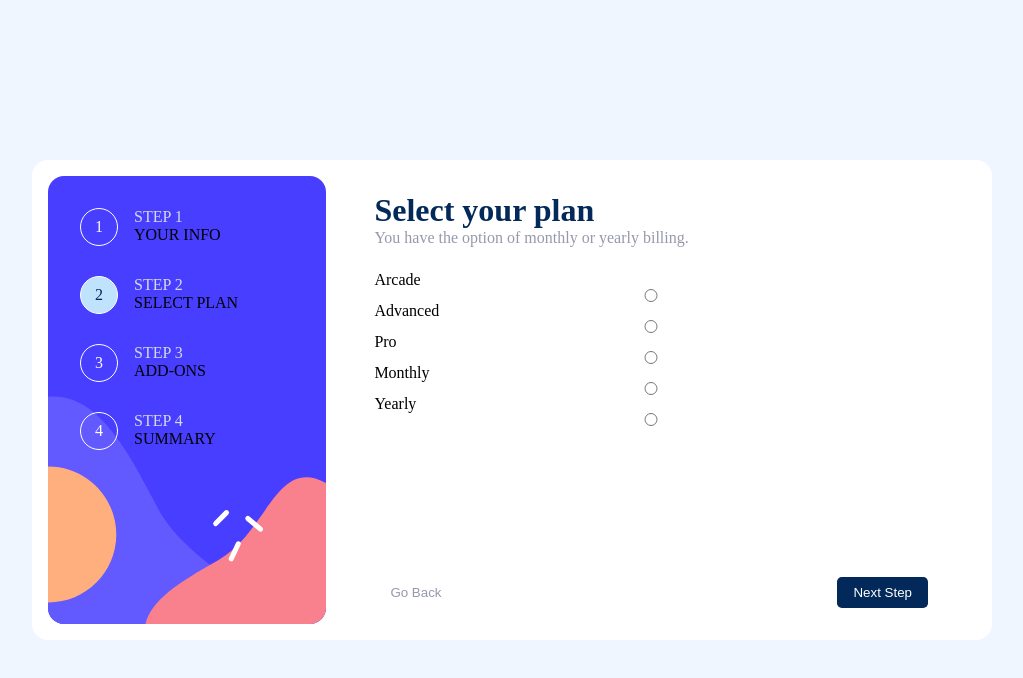
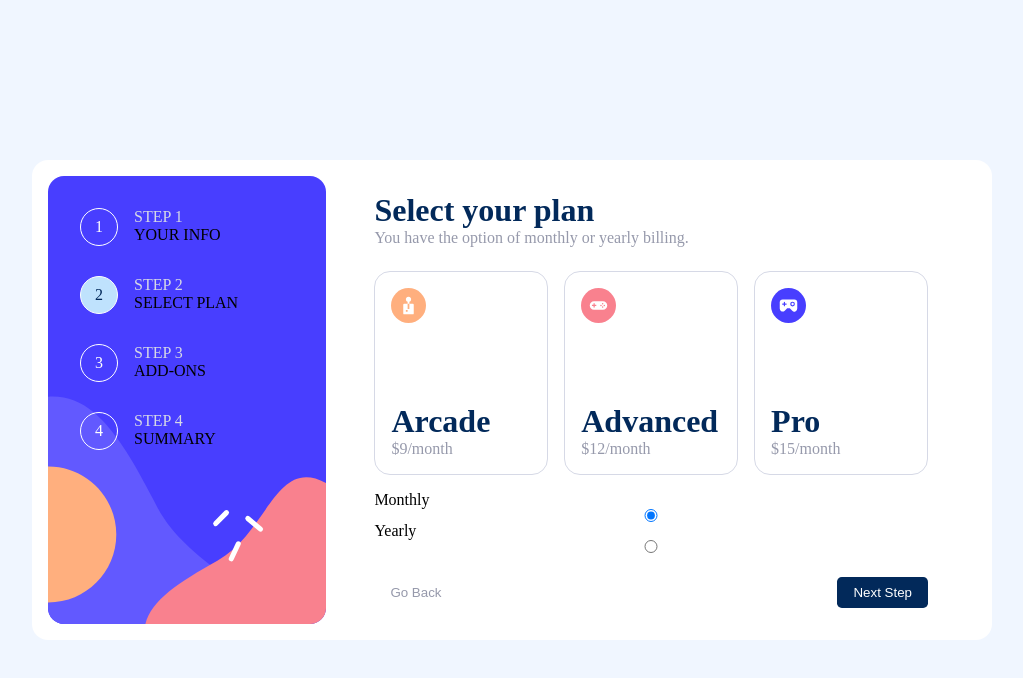
Before and after one commit to CristianB13/multi-step-form-app, an Angular app: page / in a window 1280 px wide. Both pictures are taken after a click on the button "Next Step". Shown: the top 678 px of the page, without its empty margins (128-1151 px from the left). Built offline with nearby package versions, Linux system fonts and the light colour scheme.

Commit message:
update second step of the multi-step-form component

```diff
--- a/src/app/app.module.ts
+++ b/src/app/app.module.ts
@@ -4,11 +4,13 @@ import { ReactiveFormsModule } from '@angular/forms';
 
 import { AppComponent } from './app.component';
 import { MultiStepFormComponent } from './components/multi-step-form/multi-step-form.component';
+import { FormRadioButtonComponent } from './components/form-radio-button/form-radio-button.component';
 
 @NgModule({
   declarations: [
     AppComponent,
-    MultiStepFormComponent
+    MultiStepFormComponent,
+    FormRadioButtonComponent
   ],
   imports: [
     BrowserModule,
--- a/src/app/components/multi-step-form/multi-step-form.component.html
+++ b/src/app/components/multi-step-form/multi-step-form.component.html
@@ -30,9 +30,11 @@
                   personalInfo.get('name')?.dirty)
               "
               class="errors"
-            ><div *ngIf="personalInfo.get('name')?.errors?.['required']">
+            >
+              <div *ngIf="personalInfo.get('name')?.errors?.['required']">
                 This field is required
-            </div></div>
+              </div>
+            </div>
           </div>
           <input type="text" name="name" id="name" formControlName="name" />
         </div>
@@ -46,9 +48,14 @@
                   personalInfo.get('email')?.dirty)
               "
               class="errors"
-            ><div *ngIf="personalInfo.get('email')?.errors?.['required']">
+            >
+              <div *ngIf="personalInfo.get('email')?.errors?.['required']">
                 This field is required
-            </div></div>
+              </div>
+              <div *ngIf="personalInfo.get('email')?.errors?.['pattern']">
+                Not a valid email
+              </div>
+            </div>
           </div>
           <input type="text" name="email" id="email" formControlName="email" />
         </div>
@@ -62,9 +69,11 @@
                   personalInfo.get('phone')?.dirty)
               "
               class="errors"
-            ><div *ngIf="personalInfo.get('phone')?.errors?.['required']">
+            >
+              <div *ngIf="personalInfo.get('phone')?.errors?.['required']">
                 This field is required
-            </div></div>
+              </div>
+            </div>
           </div>
           <input type="text" name="phone" id="phone" formControlName="phone" />
         </div>
@@ -75,23 +84,53 @@
     </div>
   </div>
   <div *ngIf="step === 2" class="form-step">
-    <div class="form-group">
+    <div class="form-group" [formGroup]="plan">
       <div class="header">
         <h1>Select your plan</h1>
         <p>You have the option of monthly or yearly billing.</p>
       </div>
-      <div [formGroup]="plan">
+      <div class="form-group-inputs">
+        <div class="radio-inputs">
           <div class="form-control">
-          <label for="name">Arcade</label>
-          <input type="radio" formControlName="type" value="Arcade" />
+            <app-form-radio-button
+              title="Arcade"
+              [info]="
+                plan.get('option')?.value == 'monthly' ? '$9/month' : '$90/year'
+              "
+              [controlGroup]="plan"
+              controlName="type"
+              iconUrl="../../../assets/images/icon-arcade.svg"
+              value="Arcade"
+            ></app-form-radio-button>
           </div>
           <div class="form-control">
-          <label for="">Advanced</label>
-          <input type="radio" formControlName="type" value="Advanced" />
+            <app-form-radio-button
+              title="Advanced"
+              [info]="
+                plan.get('option')?.value == 'monthly'
+                  ? '$12/month'
+                  : '$120/year'
+              "
+              [controlGroup]="plan"
+              controlName="type"
+              iconUrl="../../../assets/images/icon-advanced.svg"
+              value="Advanced"
+            ></app-form-radio-button>
           </div>
           <div class="form-control">
-          <label for="">Pro</label>
-          <input type="radio" formControlName="type" value="Pro" />
+            <app-form-radio-button
+              title="Pro"
+              [info]="
+                plan.get('option')?.value == 'monthly'
+                  ? '$15/month'
+                  : '$150/year'
+              "
+              [controlGroup]="plan"
+              controlName="type"
+              iconUrl="../../../assets/images/icon-pro.svg"
+              value="Pro"
+            ></app-form-radio-button>
+          </div>
         </div>
         <div class="form-control">
           <label for="">Monthly</label>
--- a/src/app/components/multi-step-form/multi-step-form.component.scss
+++ b/src/app/components/multi-step-form/multi-step-form.component.scss
@@ -133,6 +133,14 @@ form {
   }
 }
 
+.radio-inputs {
+  display: flex;
+  gap: 1rem;
+  & > * {
+    flex: 1 1 0;
+  }
+}
+
 .form-control {
   display: flex;
   flex-direction: column;
--- a/src/app/components/multi-step-form/multi-step-form.component.ts
+++ b/src/app/components/multi-step-form/multi-step-form.component.ts
@@ -16,12 +16,12 @@ export class MultiStepFormComponent implements OnInit {
     this.form = this.fb.group({
       personalInfo: this.fb.group({
         name: ['', [Validators.required]],
-        email: ['', [Validators.required, Validators.email]],
+        email: ['', [Validators.required, Validators.pattern("^[a-z0-9._%+-]+@[a-z0-9.-]+\\.[a-z]{2,4}$")]],
         phone: ['', [Validators.required]]
       }),
       plan: this.fb.group({
         type: ['', [Validators.required]],
-        option: ['', [Validators.required]]
+        option: ['monthly', [Validators.required]]
       }),
       addOns: this.fb.group({
         onlineService: [''],
```
Lines whose indentation alone changed are shown as unchanged.
